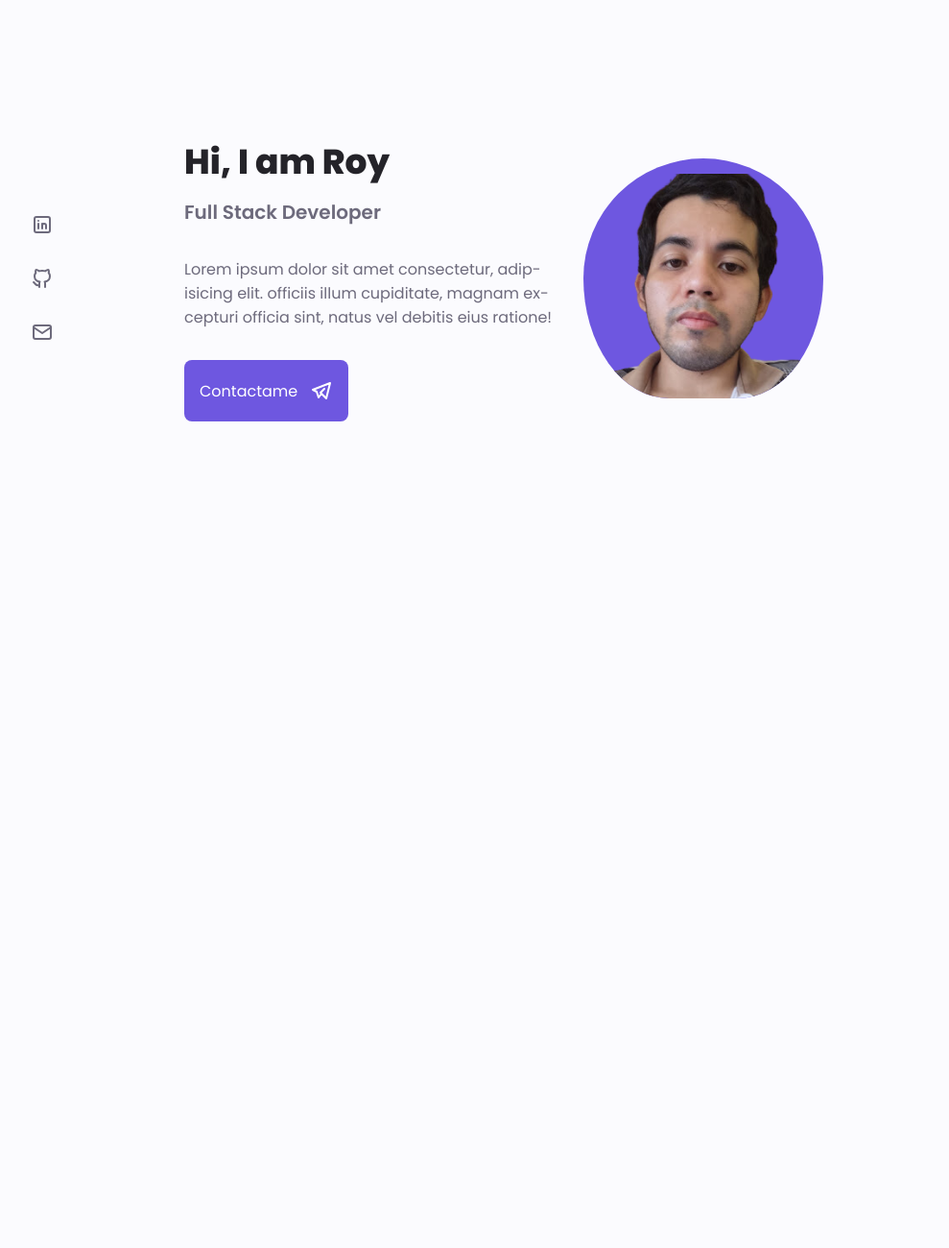
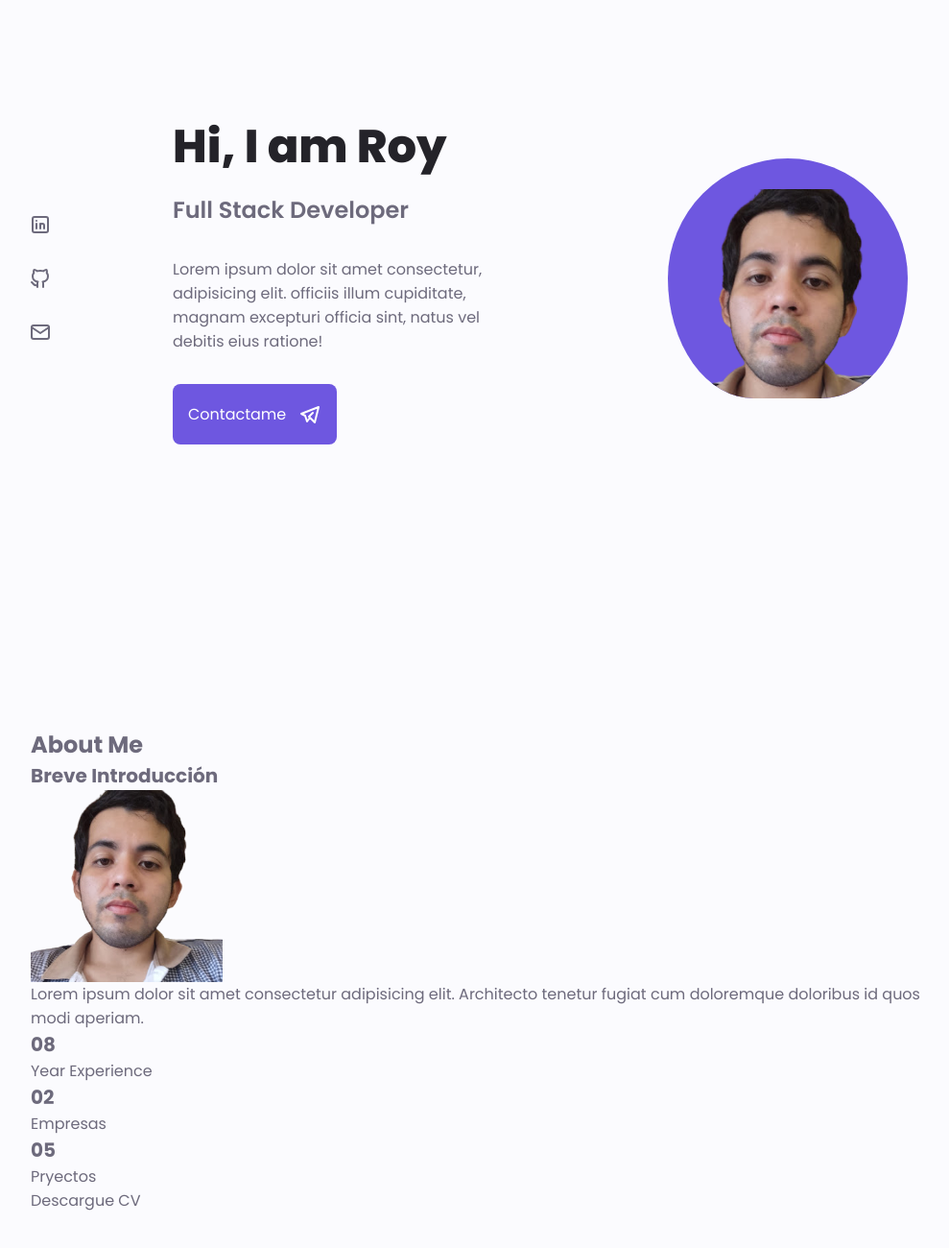
Before and after one commit to RoyReategui/portafolio, a website: page index.html in a window 1280 px wide. Shown: the part 150-1450 px from the top of the page at 96% size, without its empty margins (128-1117 px from the left). Before the commit the page ends 800 px from the top, so only its background shows below. Drawn offline with nearby package versions, Linux system fonts and the light colour scheme.

Commit message:
update of flex -> grid in about

```diff
--- a/index.html
+++ b/index.html
@@ -111,8 +111,8 @@
     </header> <!-- en Header nan-->
 
     <!-- Home Section -->
-    <section class="home-section">
-        <article class="home container">
+    <section class="section container">
+        <article class="home">
             <aside class="home__aside">
                 <ul class="home__listSocial">
                     <li class="home__listItemSocial">
@@ -148,10 +148,10 @@
             </aside>
             <div class="home__body">
                 <hgroup class="home__title" >
-                    <h2 class="home__name" >Hi, I am Roy</h2>
-                    <h3 class="home__info" > <strong> Full Stack Developer </strong> </h3>
+                    <h2 class="title" >Hi, I am Roy</h2>
+                    <h3 class="subTitle" > <strong> Full Stack Developer </strong> </h3>
                 </hgroup>
-                <p class="home__description">
+                <p class="text">
                     Lorem ipsum dolor sit amet consectetur, adipisicing elit.  officiis illum cupiditate, magnam excepturi officia sint, natus vel debitis eius ratione!
                 </p>
                 <a class="btn btn--flex">
@@ -168,6 +168,44 @@
         </article>
     </section> <!-- end Home Section -->
 
+    <!-- About Section -->
+    <section class="section container">
+        <article class="about">
+            <header>
+                <h2 class="">About Me</h2>
+                <h3>Breve Introducción</h3>
+            </header>
+
+            <figure style="width: 200px;">
+                <img src="img/roy.png" alt="imagen-roy">
+            </figure>
+
+            <div>
+                <p>
+                    Lorem ipsum dolor sit amet consectetur adipisicing elit. Architecto tenetur fugiat cum doloremque doloribus id quos modi aperiam.
+                </p>
+                <ul>
+                    <li>
+                        <h3>08</h3>
+                        <span>Year Experience</span>
+                    </li>
+                    <li>
+                        <h3>02</h3>
+                        <span>Empresas </span>
+                    </li>
+                    <li>
+                        <h3>05</h3>
+                        <span>Pryectos </span>
+                    </li>
+                </ul>
+
+                <button>
+                    Descargue CV
+                </button>
+
+            </div>
+        </article>
+    </section>
 
 
 
--- a/sass/base/_base.scss
+++ b/sass/base/_base.scss
@@ -30,6 +30,7 @@ html, body {
     font-family: var(--font-family);
     background-color: var(--body-color);
     min-height: 100vh;
+    color: var(--text-color);
 }
 
 h1
--- a/sass/components/_icons.scss
+++ b/sass/components/_icons.scss
@@ -1,4 +1,3 @@
-@use '../abstract/variables' as *;
 @use '../abstract/mixins' as mx;
 
 .icon {
@@ -14,4 +13,5 @@
     cursor: pointer;
     font-weight: 800;
     transform: scale(1.1);
+    color: var(--first-color);
 }
--- /dev/null
+++ b/sass/components/_section.scss
@@ -0,0 +1,10 @@
+@use '../abstract/mixins' as mx;
+
+.section  {
+    width: 100%;
+    min-height: 90vh;
+    min-width: 200px;
+    display: flex;
+    flex-direction: column;
+    justify-content: center;
+}
--- /dev/null
+++ b/sass/components/_text.scss
@@ -0,0 +1,27 @@
+@use '../abstract/mixins' as mx;
+.title {
+    color: var(--title-color);
+    font-size: var(--h1-font-size);
+    font-weight: 800;
+
+    @include mx.mq(xlarge){
+        font-size: var(--big-font-size);
+    }
+
+}
+.subTitle {
+    font-size: var(--h3-font-size);
+    font-weight: 600;
+    padding-top: .5em;
+
+    @include mx.mq(large){
+        font-size: var(--h2-font-size);
+    }
+}
+
+.text {
+    color: var(--text-color);
+    font-size: var(--font-size);
+
+
+}
--- a/sass/layout/_about.scss
+++ b/sass/layout/_about.scss
@@ -1,74 +1,99 @@
 @use '../abstract/mixins' as mx;
 
-.home-section {
+.home {
+    --sizeFigure: 180px;
+
+    display: grid;
     width: 100%;
-    --sizeFigure: 55vw;
-    --sizeSocial: 10vw;
-}
-.home {
-    align-content: center;
-    color: var(--text-color);
-    display: flex;
-    flex-wrap: wrap;
-    gap: 2rem;
-    height: calc(100vh - var(--header-height));
-    min-width: 355px;
+    height: 100%;
+    grid-template-areas:    "aside img"
+	                        "body body";
+    grid-template-rows: 1fr 2fr;
+    grid-template-columns: 20px 1fr;
+    justify-items: center;
+    align-items: center;
+    gap: .5rem;
+
+    @include mx.mq(small) {
+        --sizeFigure: 160px;
+        grid-template-areas:    "img body"
+	                            "aside body";
+        grid-template-rows: 1fr 1fr;
+        grid-template-columns: 1fr 1fr;
+        gap: 1.5rem;
+    }
 
     @include mx.mq(medium) {
-        align-items: center;
-        flex-wrap: nowrap;
+        --sizeFigure: 200px;
+        grid-template-areas: "aside body img";
+        grid-template-columns: 20px 1fr 1fr;
+        grid-template-rows: 1fr;
+        gap: 2.5rem;
     }
 
-    // justify-content: center;
+    @include mx.mq(large) {
+        --sizeFigure: 250px;
+        gap: 5rem;
+    }
+    @include mx.mq(xlarge) {
+        gap: 8rem;
+    }
 }
 .home__aside {
     display: flex;
     flex-direction: column;
     justify-content: center;
-    order: 0;
-    width: var(--sizeSocial);
+    grid-area: aside;
 
     .home__listSocial {
-        // align-items: ;
         display: flex;
         flex-direction: column;
         gap: 2rem;
         height: 100%;
         justify-content: space-evenly;
+
+        @include mx.mq(small){
+            flex-direction: row;
+        }
+        @include mx.mq(medium){
+            flex-direction: column;
+        }
     }
     .icon {
         width: 24px;
         height: 24px;
-        transition: transform .2s,
-                    color .2s;
-
-        &:hover {
-            color: var(--first-color);
-            transform: scale(1.1);
-        }
+    }
+    @include mx.mq(small){
+        align-self: flex-start;
+    }
+    @include mx.mq(medium){
+        align-self: center;
     }
 }
 
 .home__figure {
-    // height: 250px;
-    align-items: center;
     background-color: var(--first-color);
     border-bottom-left-radius: 50% 70%;
     border-bottom-right-radius: 50% 70%;
     border-top-left-radius: 70% 70%;
     border-top-right-radius: 70% 70%;
     display: flex;
+    grid-area: img;
     height: var(--sizeFigure);
     justify-content: center;
-    min-width: var(--sizeFigure);
     order: 1;
     overflow: hidden;
     padding: 2em 2em 0em 2em;
     position: relative;
     width: var(--sizeFigure);
 
+    @include mx.mq(small){
+        order: 2;
+        align-self: flex-end;
+    }
+
     @include mx.mq(medium){
-        --sizeFigure: 250px;
+        align-self: center;
         order: 2;
     }
 }
@@ -82,19 +107,10 @@
     gap: 2em;
     order: 2;
     padding: 1em 0;
+    grid-area: body;
 
-    .home__name {
-        color: var(--title-color);
-        font-size: var(--h1-font-size);
-        font-weight: 800;
-    }
-    .home__info {
-        font-size: var(--h3-font-size);
-        font-weight: 600;
-        padding-top: .5em;
-    }
-    @include mx.mq(medium) {
+    @include mx.mq(small) {
         order: 1;
-        width: 30vw;
+        // width: 50vw;
     }
 }
--- a/sass/main.scss
+++ b/sass/main.scss
@@ -1,6 +1,8 @@
 @forward "base/reset";
 @forward "base/base";
 
+@forward "components/text";
+@forward "components/section";
 @forward "components/buttons";
 @forward "components/icons";
 @forward "components/helpers";
```
Also changed, not shown: css/style.css, 1 other file.
